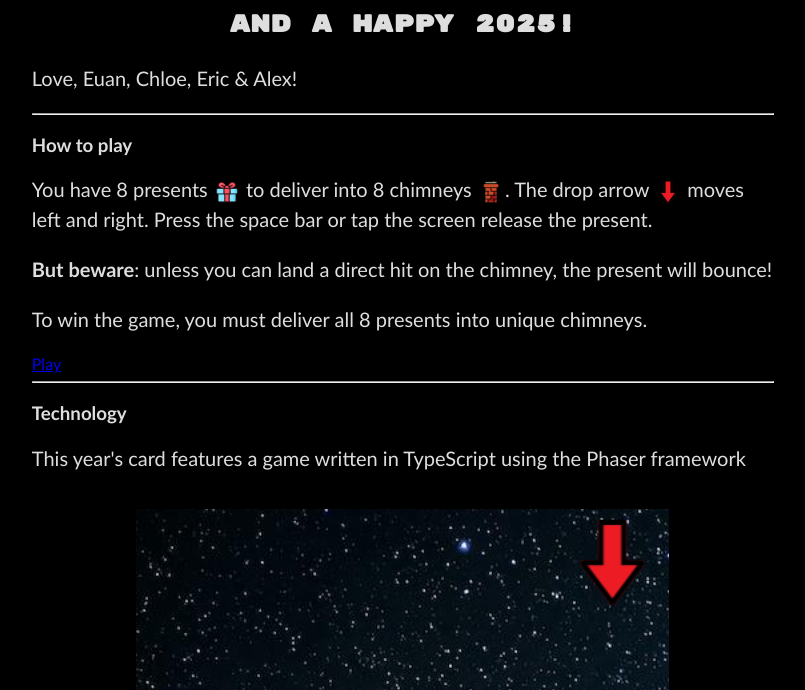
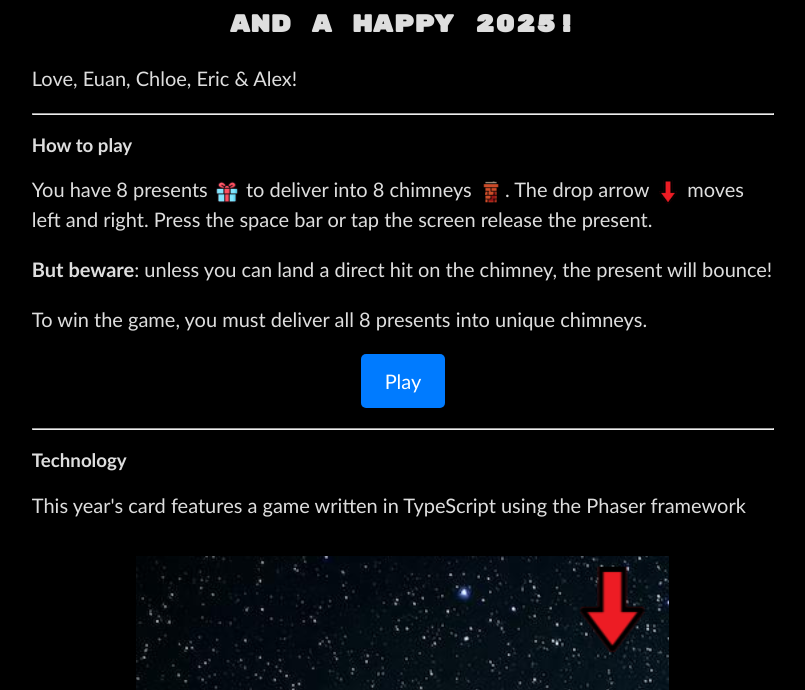
Before and after one commit to euangoddard/present-drop, a website built with Vite: page index.html in a window 1280 px wide. Shown: the part 110-800 px from the top of the page, without its empty margins (237-1042 px from the left). Built offline with nearby package versions, Linux system fonts and the light colour scheme; animation ran at ten frames a second.

Commit message:
chore: minor styling tweaks

```diff
--- a/index.html
+++ b/index.html
@@ -38,7 +38,10 @@
       <p>
         To win the game, you must deliver all 8 presents into unique chimneys.
       </p>
-      <a href="/play.html" class="button">Play</a>
+      <p class="text-center">
+        <a href="/play.html" class="button button-centered">Play</a>
+      </p>
+
       <hr />
       <h3>Technology</h3>
       <p>
--- a/public/style.css
+++ b/public/style.css
@@ -48,3 +48,24 @@ body {
     margin: 0 2px;
   }
 }
+
+a.button {
+  display: inline-block;
+  padding: 0.75rem 1.5rem;
+  background-color: #007bff; /* Blue background */
+  color: #fff; /* White text */
+  text-decoration: none;
+  border: none;
+  border-radius: 5px;
+  cursor: pointer;
+  font-weight: 500;
+  transition: background-color 0.3s ease-in-out;
+}
+
+a.button:hover {
+  background-color: #0062cc;
+}
+
+.text-center {
+  text-align: center;
+}
--- a/src/main.ts
+++ b/src/main.ts
@@ -16,7 +16,7 @@ const config: Types.Core.GameConfig = {
   physics: {
     default: "arcade",
     arcade: {
-      debug: true,
+      debug: false,
       gravity: { y: 300 },
     },
   },
```
